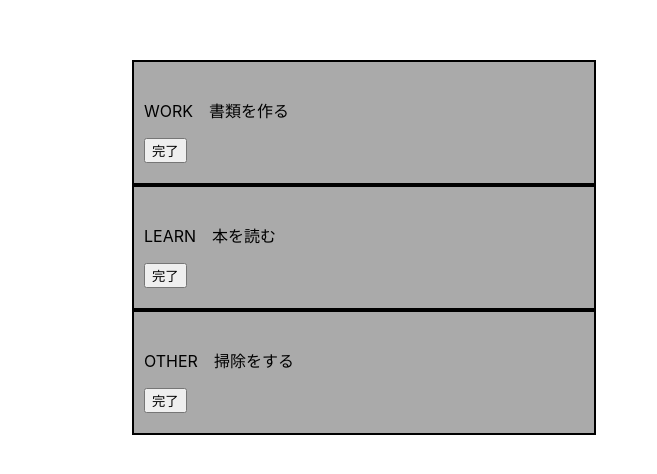
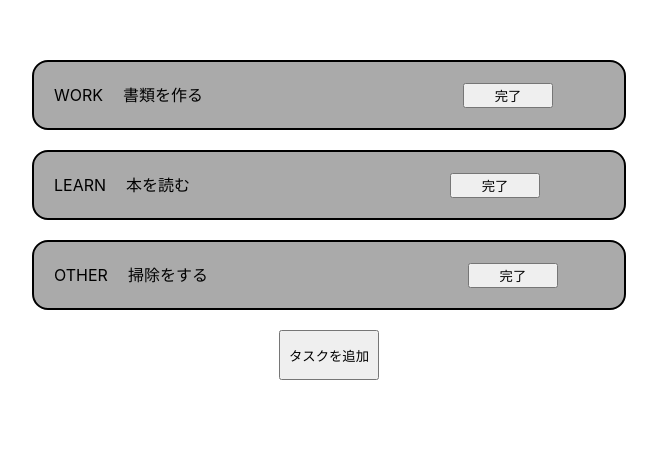
Before and after one commit to sion6040/todo-list-react, a React (Create React App) app: page / in a window 1280 px wide. Shown: the part 240-714 px from the top of the page, without its empty margins (358-1015 px from the left). Built offline with nearby package versions, Linux system fonts and the light colour scheme.

Commit message:
create new task button

```diff
--- a/src/App.css
+++ b/src/App.css
@@ -6,14 +6,19 @@
   position: absolute;
   left: 50%;
   top: 50%;
-  margin-left: -150px;
+  margin-left: -250px;
   margin-top: -100px;
 }
-
+.createTask{
+  text-align: center;
+}
 .tasklist {
   background-color: #aaaaaa;
-  padding: 20px 300px 20px 10px;
+  padding: 20px 30px 20px 10px;
   border: 2px solid black;
+  border-radius: 16px;
+  width:550px;
+  margin-bottom: 20px;
 }
 
 .App-logo {
--- a/src/App.tsx
+++ b/src/App.tsx
@@ -1,8 +1,8 @@
 import React from 'react';
 import './App.css';
 import {useState} from "react";
-
-
+//divタグをインラインにしているため、widthの指定ができずに、完了ﾎﾞﾀﾝがずれてしまう。
+let idnum:number=3; //length+1だとIdがかぶってしまって、識別方法が分からなかったため使用
 export function App() {
   const [todolist,setTodolist]=useState([
   {id:1,task:"書類を作る",type:"WORK"},
@@ -12,15 +12,25 @@ export function App() {
   const handleRemoveItem = (e:number)=> {
     setTodolist(todolist.filter(todo => todo.id !== e));
   };
+  const createTask=()=>{
+    idnum++;
+    setTodolist(todolist.concat({
+      id:idnum,task:"NEW TASK",type:"WORK"
+    }));
+  }
   return (
     <div >
       <div className="body">
     {todolist.map((todo)=>(
       <div className="tasklist">
-        <p>{todo.type}　{todo.task}</p>
-        <button onClick={()=>handleRemoveItem(todo.id)} key={todo.id}>完了</button>
+        <div style={{margin:"10px",display:"inline"}}>{todo.type}</div>
+        <div style={{margin:"10px",display:"inline"}}>{todo.task}</div>
+        <div style={{padding:"0 0 0 250px",display:"inline"}}><button style={{width:"90px"}} onClick={()=>handleRemoveItem(todo.id)} key={todo.id}>完了</button></div>
       </div>
     ))}
+    <div className="createTask">
+      <button style={{width:"100px",height:"50px",marginBottom:"400px"}} onClick={()=>createTask()}>タスクを追加</button>
+    </div>
       </div>
     </div>
   );
```
Also changed, not shown: 1 other file (tests, documents, lock files or other folders).
